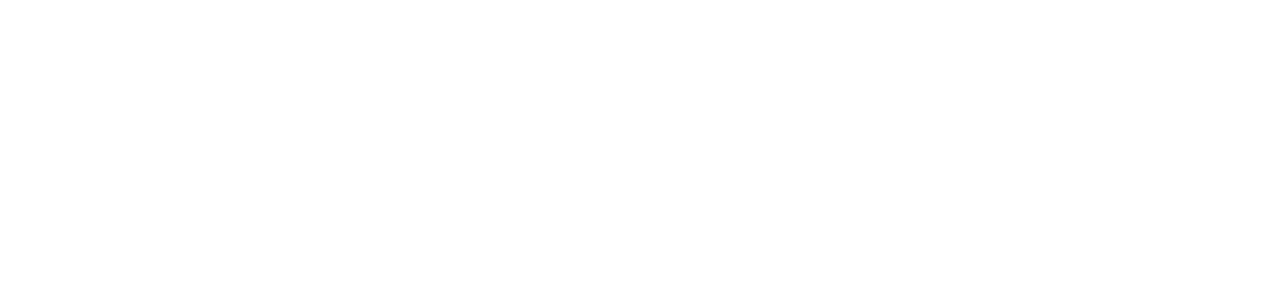
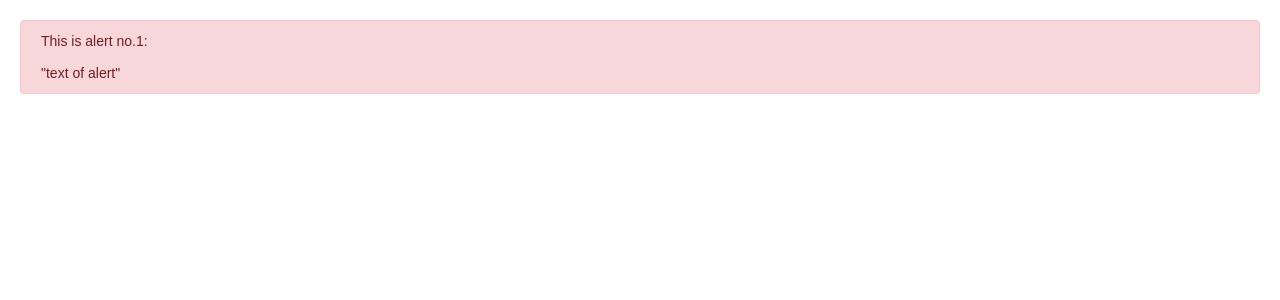
Before and after one commit to petrpida/sda-react-app, a React (Create React App) app: page /alert/1 in a window 1280 px wide. Before the commit this address had no page. Shown: the top 300 px of the page. Built offline with nearby package versions, Linux system fonts and the light colour scheme.

Commit message:
colored <Alert/> added

```diff
--- a/src/App.js
+++ b/src/App.js
@@ -10,6 +10,7 @@
 //import NewsDetail from './sharedComponents/NewsDetail';
 import SignInForm from './sharedComponents/SignInForm';
 import NewsEditForm from './sharedComponents/NewsEditForm';
+import Alert from './sharedComponents/Alert';
 
 function App() {
   return (
@@ -30,6 +31,7 @@
       {/* <Table rows={6} columns={4}/> */}
       <Router>
         <Routes>
+          <Route exact path="/alert/:id" element={<Alert show={true} text="text of alert" color={"red"}/>}/>
           <Route exact path="/" element={<Home/>}/>
           <Route exact path="/form" element={<SignInForm/>}/>
           <Route exact path="/news" element={<News/>}/>
--- /dev/null
+++ b/src/sharedComponents/Alert/index.jsx
@@ -0,0 +1,25 @@
+import React from "react";
+import { useParams } from "react-router-dom";
+
+export default function Alert({ show, text, color }) {
+    let backgroundColor = ""
+    const params = useParams()
+
+    if (color === "red") {
+        backgroundColor = "alert alert-danger"
+    } else if (color === "orange") {
+        backgroundColor = "alert alert-warning"
+    } else if (color === "green") {
+        backgroundColor = "alert alert-success"
+    }
+
+    if (show) {
+    return (
+    <div className={backgroundColor} role="alert">
+      This is alert no.{params.id}: <br/> <br/> "{text}"
+    </div>
+  );} else {
+      return (
+      <div>no show</div>)
+  }
+}
```
